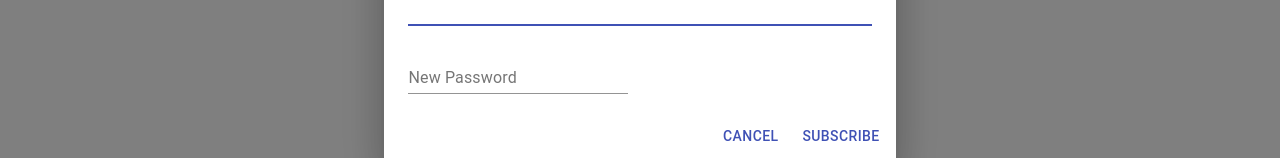
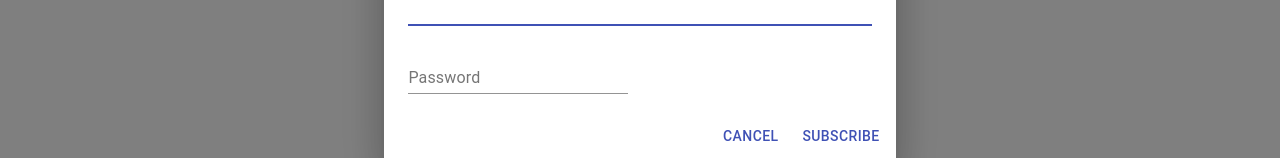
Before and after one commit to pooja1690/fersapp-client, a React (Create React App) app in the folder fersapp/: page / in a window 1280 px wide. Both pictures are taken after a click on the button "SIGN IN". Shown: the part 386-544 px from the top of the page. Built offline with nearby package versions, Linux system fonts and the light colour scheme.

Commit message:
change new password to password for signin

```diff
--- a/fersapp/src/pages/components/sign-in/SignIn.js
+++ b/fersapp/src/pages/components/sign-in/SignIn.js
@@ -24,7 +24,7 @@
         />
         <TextField
           id="standard-password-input"
-          label="New Password"
+          label="Password"
           type="password"
           margin="normal"
         />
```
